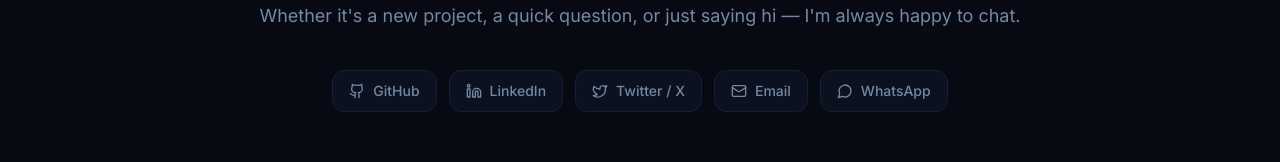
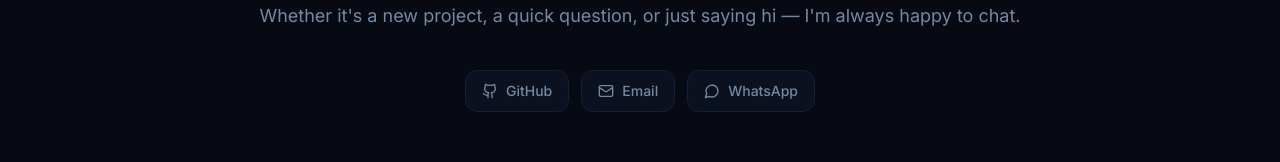
Before and after one commit to Deadraon/Deadraon.github.io, a Next.js app: page /contact in a window 1280 px wide. Shown: the part 290-452 px from the top of the page. Built offline with nearby package versions, Linux system fonts and the light colour scheme; no server answers.

Commit message:
Update social links with actual WhatsApp and remove unused ones

```diff
--- a/src/app/(public)/contact/page.tsx
+++ b/src/app/(public)/contact/page.tsx
@@ -5,11 +5,9 @@ import { Github, Linkedin, Twitter, Mail, MessageCircle } from "lucide-react";
 export const metadata: Metadata = { title: "Contact — Deadraon" };
 
 const socials = [
-  { icon: Github, label: "GitHub", href: "https://github.com/deadraon", color: "hover:text-white hover:bg-gray-800" },
-  { icon: Linkedin, label: "LinkedIn", href: "https://linkedin.com/in/deadraon", color: "hover:text-white hover:bg-blue-600" },
-  { icon: Twitter, label: "Twitter / X", href: "https://twitter.com/deadraon", color: "hover:text-white hover:bg-black" },
-  { icon: Mail, label: "Email", href: "mailto:hello@deadraon.dev", color: "hover:text-white hover:bg-primary" },
-  { icon: MessageCircle, label: "WhatsApp", href: "https://wa.me/+1234567890", color: "hover:text-white hover:bg-emerald-600" },
+  { icon: Github, label: "GitHub", href: "https://github.com/Deadraon", color: "hover:text-white hover:bg-gray-800" },
+  { icon: Mail, label: "Email", href: "mailto:chauhankunal695@gmail.com", color: "hover:text-white hover:bg-primary" },
+  { icon: MessageCircle, label: "WhatsApp", href: "https://wa.me/916396714325", color: "hover:text-white hover:bg-emerald-600" },
 ];
 
 export default function ContactPage() {
--- a/src/components/layout/footer.tsx
+++ b/src/components/layout/footer.tsx
@@ -25,11 +25,9 @@ const footerLinks = {
 };
 
 const socials = [
-  { icon: Github, href: "https://github.com/deadraon", label: "GitHub" },
-  { icon: Twitter, href: "https://twitter.com/deadraon", label: "Twitter" },
-  { icon: Linkedin, href: "https://linkedin.com/in/deadraon", label: "LinkedIn" },
-  { icon: Mail, href: "mailto:hello@deadraon.dev", label: "Email" },
-  { icon: MessageCircle, href: "https://wa.me/+1234567890", label: "WhatsApp" },
+  { icon: Github, href: "https://github.com/Deadraon", label: "GitHub" },
+  { icon: Mail, href: "mailto:chauhankunal695@gmail.com", label: "Email" },
+  { icon: MessageCircle, href: "https://wa.me/916396714325", label: "WhatsApp" },
 ];
 
 export function Footer() {
```
